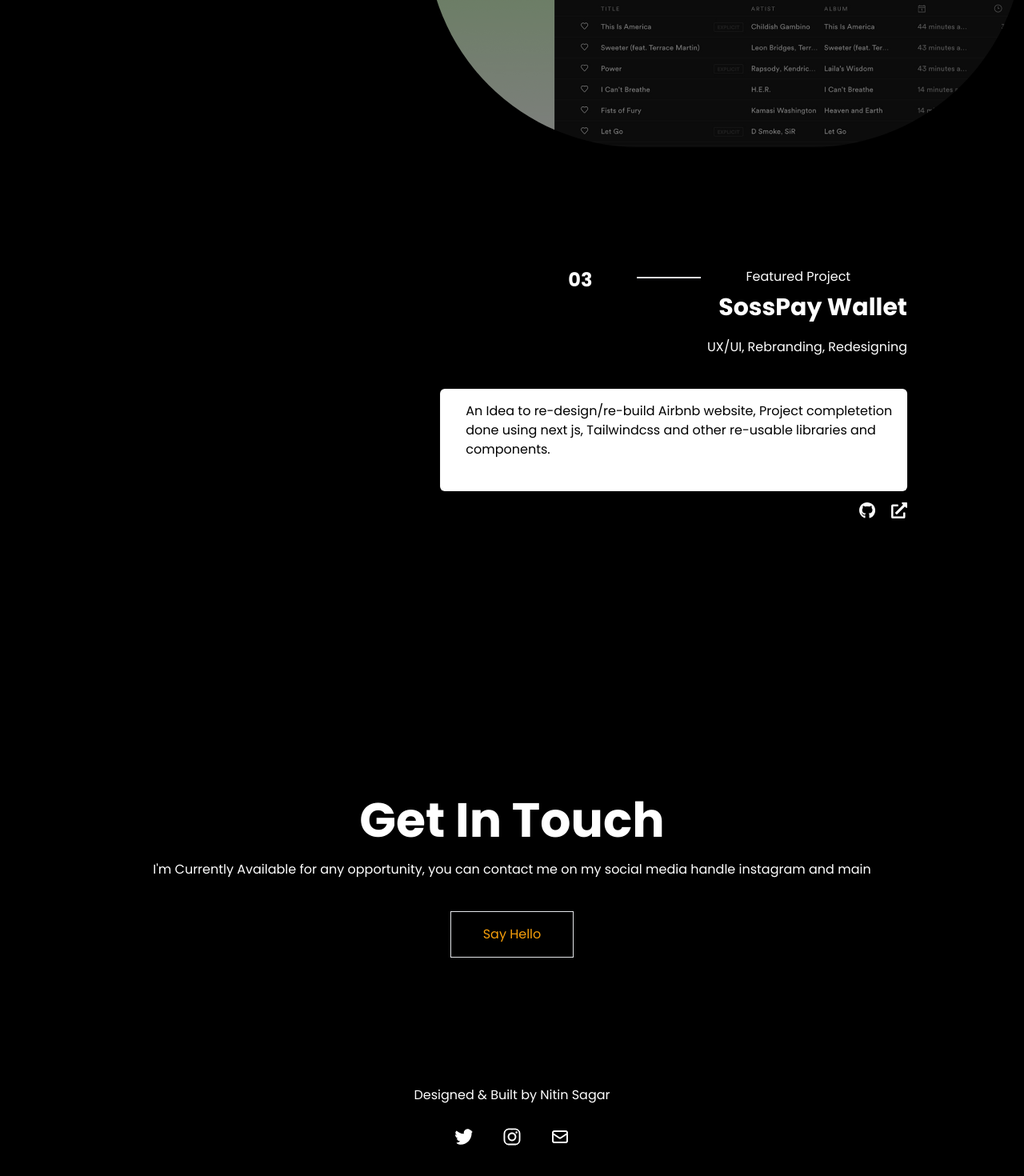
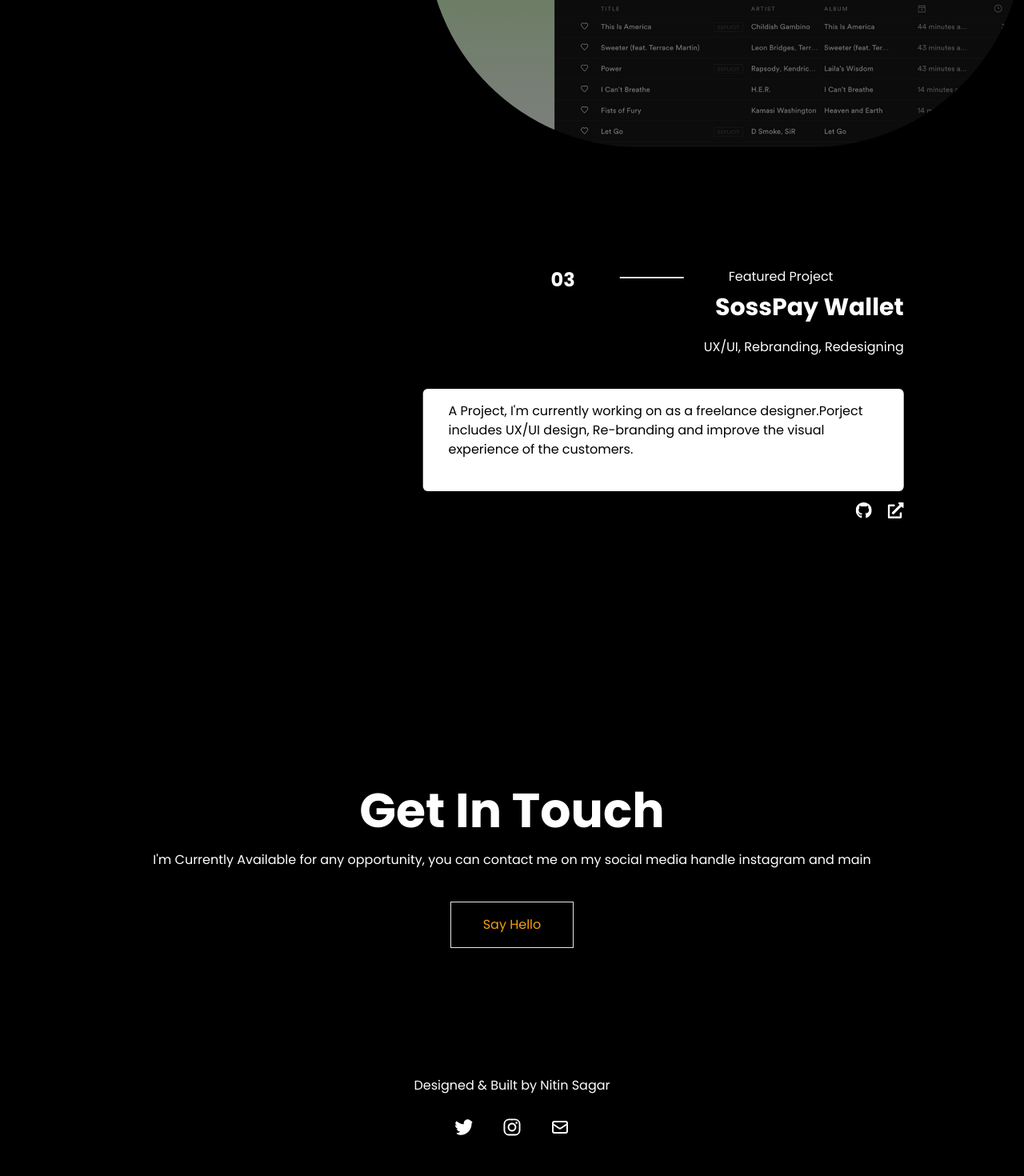
Before and after one commit to nitinsgr/Portfolio-Next, a Next.js app: page / in a window 1280 px wide. Shown: the part 2544-4014 px from the top of the page at 80% size. Built offline with nearby package versions, Linux system fonts and the light colour scheme.

Commit message:
Added changes

```diff
--- a/components/Contact.js
+++ b/components/Contact.js
@@ -5,7 +5,7 @@ import Link from "next/link"
 function Contact() {
     return (
         <>
-            <main className=" items-center justify-items-center xs:pl-52 max-w-7xl mx-auto">
+            <main className=" items-center justify-items-center container max-w-7xl mx-auto">
                 <div className=" items-center xs:mx-10 text-center mt-30 mb-20 pt-20    ">
                     <h1 className="text-6xl xs:text-4xl xs:mx-auto font-poppins font-semibold ">Get In Touch</h1>
                     <p className="text-1xl pt-5 text-center xs:text-center items-center mx-auto font-poppins ">I'm Currently Available for any opportunity, you can contact me on my social media handle instagram and main</p>
@@ -13,8 +13,8 @@ function Contact() {
                       <Link href="https://mail.google.com/mail/u/0/#inbox?compose=new"><button className="border px-10 py-4 text-1xl text-yellow-500 font-poppins hover:bg-yellow-500 hover:text-black transition duration-200 ease-in-out">Say Hello</button></Link>
                     </div>
 
-                    <div className="mx-auto">
-                        <h4 className="font-poppins text-1xl mt-40 align-bottom">Designed & Built by Nitin Sagar</h4>
+                    <div className="mx-auto flex flex-col flex-shrink-0">
+                        <h4 className="font-poppins text-1xl mt-40 align-bottom flex-1">Designed & Built by Nitin Sagar</h4>
                         <div className="flex text-center space-x-5 items-center mt-5 justify-center">
                             <FaTwitter className="h-10 w-10 hover:bg-red-300 rounded-full p-2" />
                             <FaInstagram className="h-10 w-10 hover:bg-red-300 rounded-full p-2" />
--- a/components/Work.js
+++ b/components/Work.js
@@ -76,7 +76,7 @@ function Work() {
                         <h5 className="text-3xl font-poppins font-bold float-right ">SossPay Wallet</h5>
                         <p className="text-1xl font-poppins pt-5 xs:text-2xl">UX/UI, Rebranding, Redesigning</p>
                         <div className=" flex shadow-md hover:shadow-lg xs:transform-none xs:translate-x-0 flxe-grow rounded-md mt-10 bg-white-white transform translate-x-1/5 h-32 pl-4 w-full text-black font-poppins text-left">
-                          <p className="p-4">An Idea to re-design/re-build Airbnb website, Project completetion done using next js, Tailwindcss and other re-usable libraries and components.</p>
+                          <p className="p-4">A Project, I'm currently working on as a freelance designer.Porject includes UX/UI design, Re-branding and improve the visual experience of the customers.</p>
                         </div>
                         <div className="flex space-x-5 justify-end">
                             <FaGithub className="h-12 w-5 hover:text-red-400 " />
--- a/pages/about.js
+++ b/pages/about.js
@@ -41,7 +41,7 @@ function about() {
                     <h4 className="text-1xl">Few words about me</h4>
                     <div className="border h-0 w-16 transform translate-y-3"></div>
                 </div>
-                <div className="flex flex-col xs:justify-center xs:align-middle">
+                <div className="flex flex-col xs:justify-center xs:align-middle container">
                     <h1 className="text-9xl pt-10 font-poppins font-semibold">Hello !</h1>
                     <h1 className="text-9xl font-poppins font-medium pt-5">I'm Nitin Sagar</h1>
                     <h1 className="text-9xl font-poppins font-thin text-yellow-500 pt-5">I Design & Build Digital Experience & Interfaces </h1>
@@ -68,7 +68,7 @@ function about() {
 
                     </div>
                 </div>
-                <div className="flex pb-20 xs:mx-10">
+                <div className="flex pb-20 xs:mx-10 xs:container">
                     <Link href="./Resume-FrontEnd.pdf"><button className="text-2xl text-red-400 hover:bg-yellow-300 font-poppins font-semibold hover:pl-2 border-2 p-4 ">My Resume</button></Link>
                 </div>
             </main>
--- a/tailwind.config.js
+++ b/tailwind.config.js
@@ -9,6 +9,9 @@ module.exports = {
   darkMode: false, // or 'media' or 'class'
   theme: {
     extend: {
+      container: {
+        center: true,
+      },
        colors: {
       transparent: 'transparent',
       current: 'currentColor',
```
